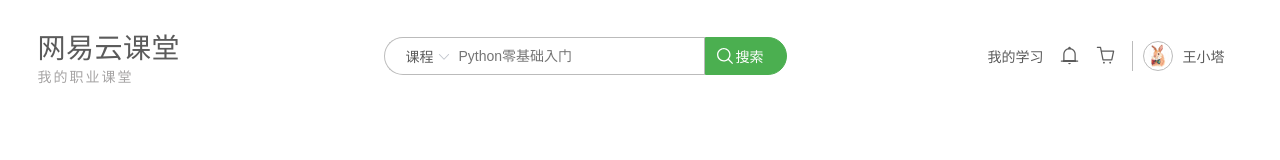
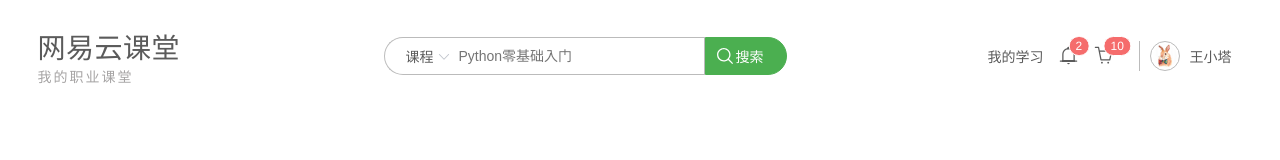
Before and after one commit to lu-wang-lang/project-summary, a Vue app in the folder cloud-portal/: page /#/ in a window 1280 px wide. Shown: the top 160 px of the page. Built offline with nearby package versions, Linux system fonts and the light colour scheme.

Commit message:
添加badge和hover颜色

```diff
--- a/cloud-portal/src/components/portal.vue
+++ b/cloud-portal/src/components/portal.vue
@@ -57,9 +57,13 @@
         </div>
       </div>
       <div class="header-parts">
-        <span style="cursor: pointer;">我的学习</span>
-        <i class="icon el-icon-bell" ></i>
-        <i class="icon el-icon-shopping-cart-2"></i>
+        <span class="learn">我的学习</span>
+        <el-badge :value="2" :max="10" class="badge-item">
+          <i class="icon el-icon-bell" ></i>
+        </el-badge>
+        <el-badge :value="10" :max="10" class="badge-item">
+          <i class="icon el-icon-shopping-cart-2"></i>
+        </el-badge>
         <div class="user-container">
           <div class="img-container">
             <img :src="avatarImg"/>
@@ -79,6 +83,7 @@ import {
   Select,
   Option,
   OptionGroup,
+  Badge,
 } from 'element-ui'
 export default {
   name: 'Portal',
@@ -86,6 +91,7 @@ export default {
     'el-select':Select,
     'el-option':Option,
     'el-option-group':OptionGroup,
+    'el-badge':Badge,
   },
   data () {
     return {
@@ -335,13 +341,18 @@ export default {
       align-items: center;
       font-size: @normal-font-size;
       color:@normal-color;
-      .icon{
-        font-size: 20px;
-        margin-left: 16px;
+      .learn{
         cursor: pointer;
       }
+      .badge-item{
+        margin-left: 15px;
+        .icon{
+          font-size: 20px;
+          cursor: pointer;
+        }
+      }
       .user-container{
-        margin-left: 16px;
+        margin-left: 25px;
         border-left: 1px solid @border-color;
         display: flex;
         align-items: center;
@@ -359,6 +370,12 @@ export default {
           }
         }
       }
+      .learn:hover,
+      .badge-item:hover,
+      .user-container:hover{
+        color:@theme-color;
+        transition: 0.2s all;
+      }
     }
   }
   .banner{
```
